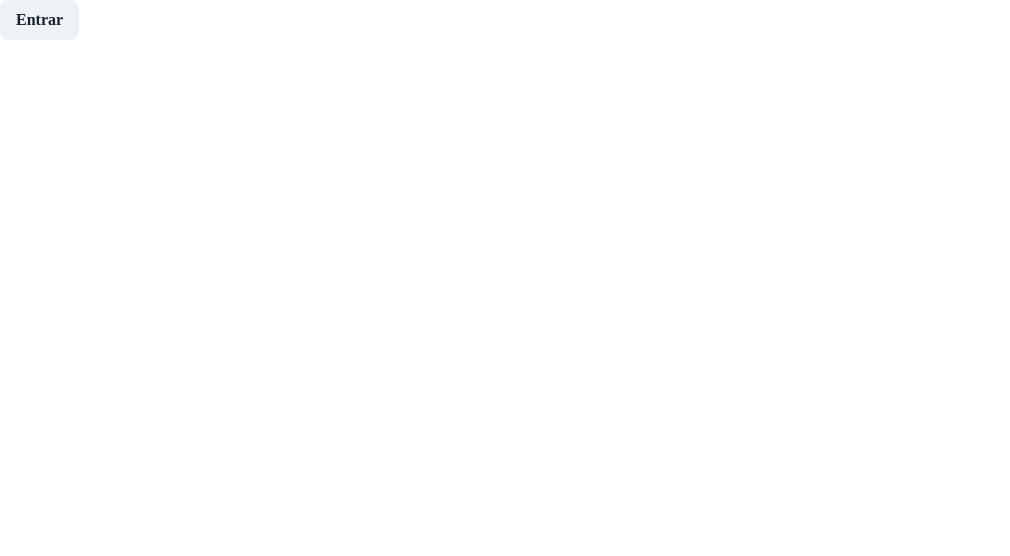
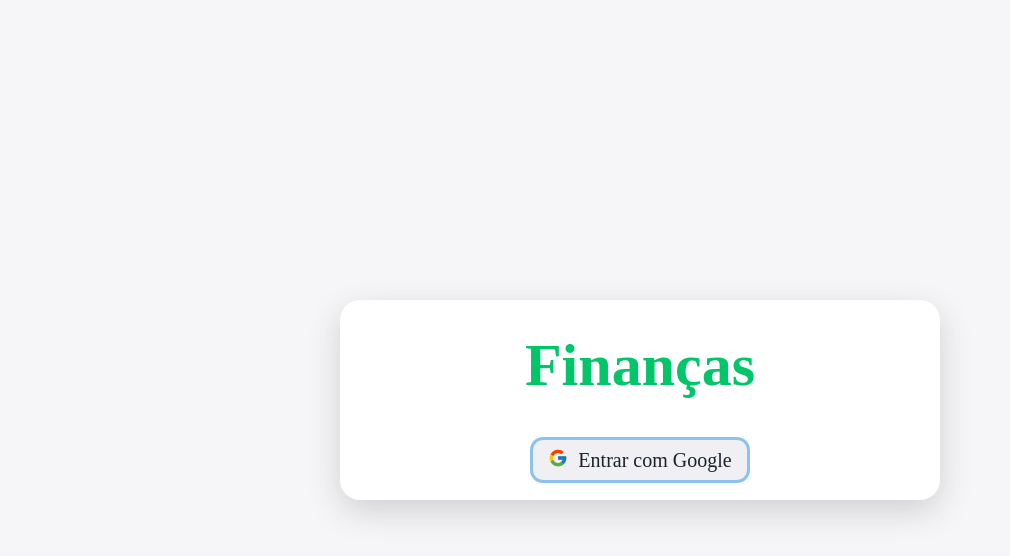
Before and after one commit to King-witcher/Finances, a React (Vite) app: page /sign-in in a window 1280 px wide. Shown: the top 556 px of the page, without its empty margins (0-1010 px from the left). Built offline with nearby package versions, Linux system fonts and the light colour scheme; no server answers.

Commit message:
update login screen

```diff
--- a/package.json
+++ b/package.json
@@ -19,7 +19,8 @@
     "react": "^18.2.0",
     "react-dom": "^18.2.0",
     "react-icons": "^5.0.1",
-    "react-router-dom": "^6.21.3"
+    "react-router-dom": "^6.21.3",
+    "react-spinners": "^0.13.8"
   },
   "devDependencies": {
     "@types/react": "^18.2.43",
--- a/src/app/(require-auth)/layout.tsx
+++ b/src/app/(require-auth)/layout.tsx
@@ -4,6 +4,7 @@ import { useEffect } from 'react'
 import { Outlet, useNavigate } from 'react-router-dom'
 import GuardedProviders from './providers'
 import Header from '@/components/Header'
+import LoadingSession from '@/components/LoadingSession'
 
 export default function AuthGuardedLayout() {
   const { user, authState, signOut, getToken } = useAuth()
@@ -16,7 +17,7 @@ export default function AuthGuardedLayout() {
   }, [authState])
 
   if (authState !== AuthState.SignedIn) {
-    return 'Loading session'
+    return <LoadingSession />
   }
 
   return (
--- a/src/app/sign-in/page.tsx
+++ b/src/app/sign-in/page.tsx
@@ -1,7 +1,18 @@
+import LoadingSession from '@/components/LoadingSession'
 import { AuthState, useAuth } from '@/contexts/AuthContext'
 import { useQueryParam } from '@/hooks/useQueryParam'
-import { Button } from '@chakra-ui/react'
+import {
+  Button,
+  Flex,
+  Modal,
+  ModalBody,
+  ModalContent,
+  ModalOverlay,
+  Text,
+} from '@chakra-ui/react'
 import { useEffect } from 'react'
+import { BiLogoGoogle } from 'react-icons/bi'
+import { FcGoogle } from 'react-icons/fc'
 import { useNavigate } from 'react-router-dom'
 
 export default function SignInPage() {
@@ -16,8 +27,40 @@ export default function SignInPage() {
   }, [authState])
 
   if (authState !== AuthState.NotSignedIn) {
-    return null
+    return <LoadingSession />
   }
 
-  return <Button onClick={signIn}>Entrar</Button>
+  return (
+    <Modal size="600px" isOpen isCentered onClose={() => {}}>
+      <ModalOverlay />
+      <ModalContent rounded="20px">
+        <ModalBody alignItems="center">
+          <Text
+            fontSize="60px"
+            fontWeight={700}
+            textAlign="center"
+            color="theme"
+          >
+            Finanças
+          </Text>
+          <Button
+            w="fit-content"
+            mt="30px"
+            onClick={signIn}
+            p="10px 15px"
+            rounded="10px"
+            bg="#f0f0f4"
+            _hover={{
+              bg: '#e8e8ea',
+            }}
+          >
+            <Flex gap="10px" fontSize="20px" fontWeight={400}>
+              <FcGoogle />
+              Entrar com Google
+            </Flex>
+          </Button>
+        </ModalBody>
+      </ModalContent>
+    </Modal>
+  )
 }
--- a/src/components/Header/index.tsx
+++ b/src/components/Header/index.tsx
@@ -92,7 +92,7 @@ export default function Header() {
         overflow="hidden"
         rounded="12px"
         transformOrigin="top right"
-        animation={`${isOpen ? popoverAnimation : popoverClose} 200ms ease`}
+        animation={`${isOpen ? popoverAnimation : popoverClose} 250ms ease`}
         sx={{
           'animation-fill-mode': 'forwards',
         }}
--- /dev/null
+++ b/src/components/LoadingSession/index.tsx
@@ -0,0 +1,10 @@
+import { Center, Stack } from '@chakra-ui/react'
+import { FadeLoader } from 'react-spinners'
+
+export default function LoadingSession() {
+  return (
+    <Center h="100dvh">
+      <FadeLoader color="#888" />
+    </Center>
+  )
+}
```
Also changed, not shown: 1 other file (tests, documents, lock files or other folders).
